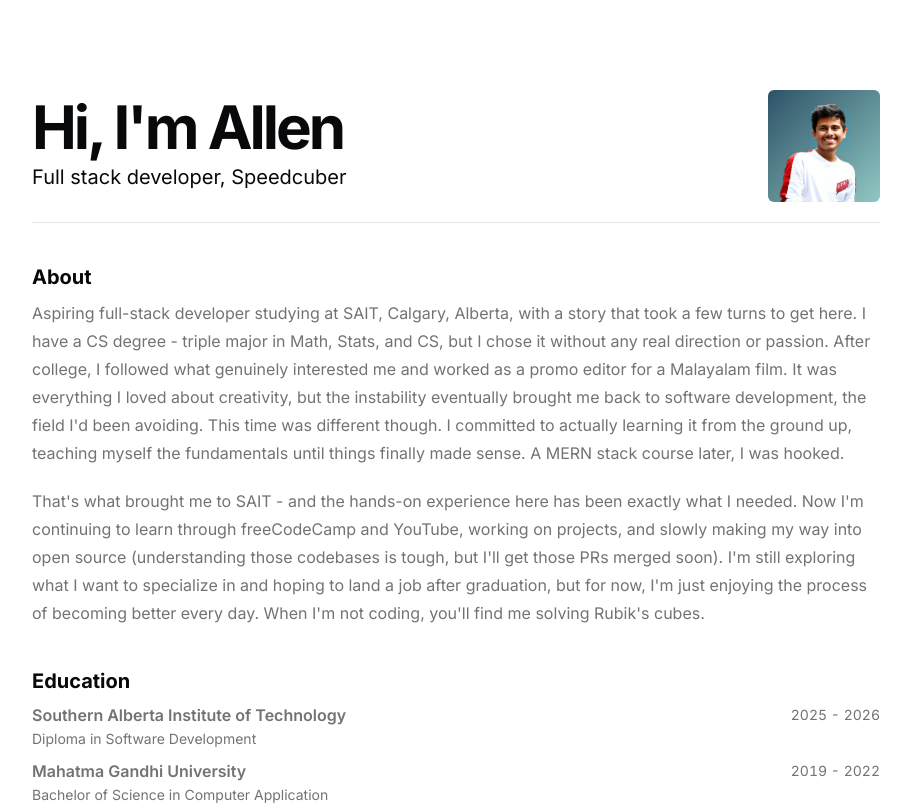
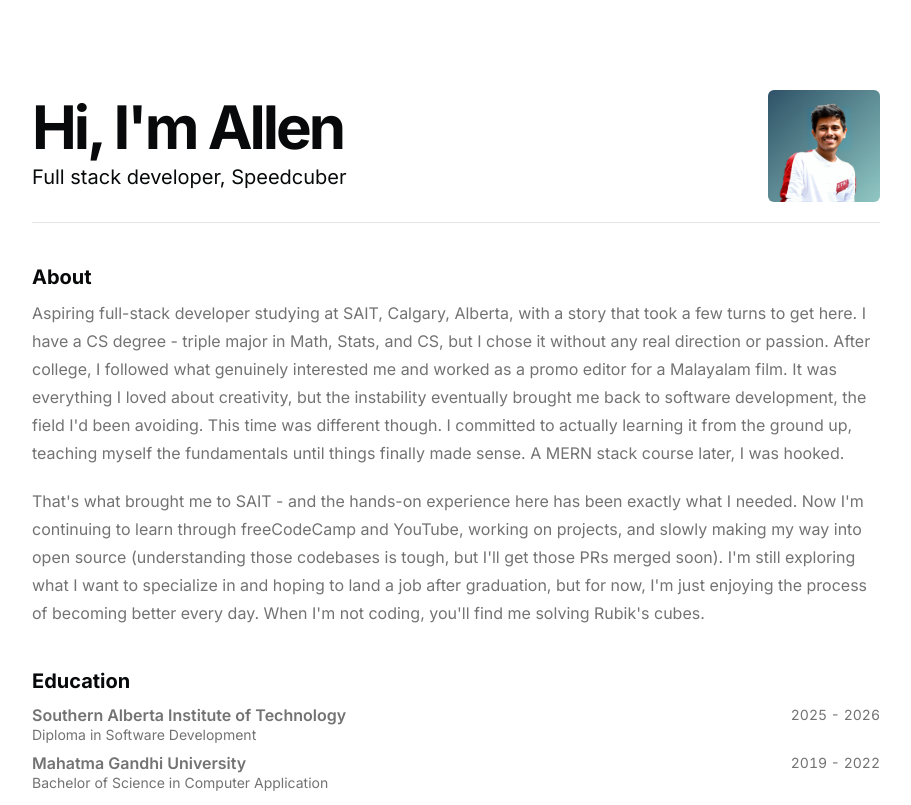
Before and after one commit to allenjohn07/portfolio, a Next.js app: page / in a window 1280 px wide. Shown: the top 805 px of the page, without its empty margins (184-1095 px from the left). Built offline with nearby package versions, Linux system fonts and the light colour scheme.

Commit message:
updated line height (#10)

```diff
--- a/src/components/resume-card.tsx
+++ b/src/components/resume-card.tsx
@@ -49,7 +49,7 @@ export const ResumeCard = ({
             </div>
           </div>
           {subtitle && (
-            <div className="font-sans text-sm leading-6">{subtitle}</div>
+            <div className="font-sans text-sm leading-4">{subtitle}</div>
           )}
         </CardHeader>
       </div>
```
